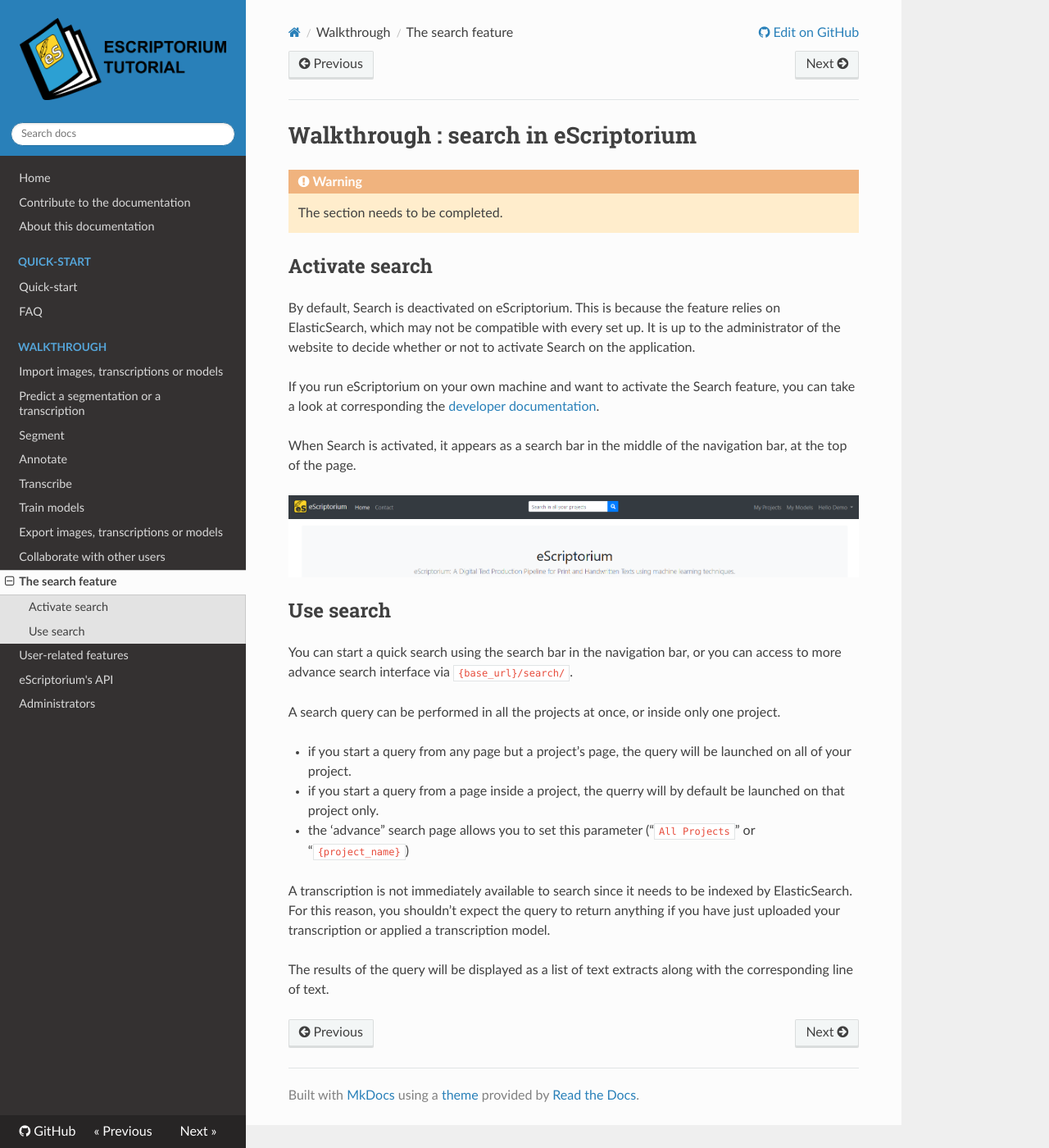
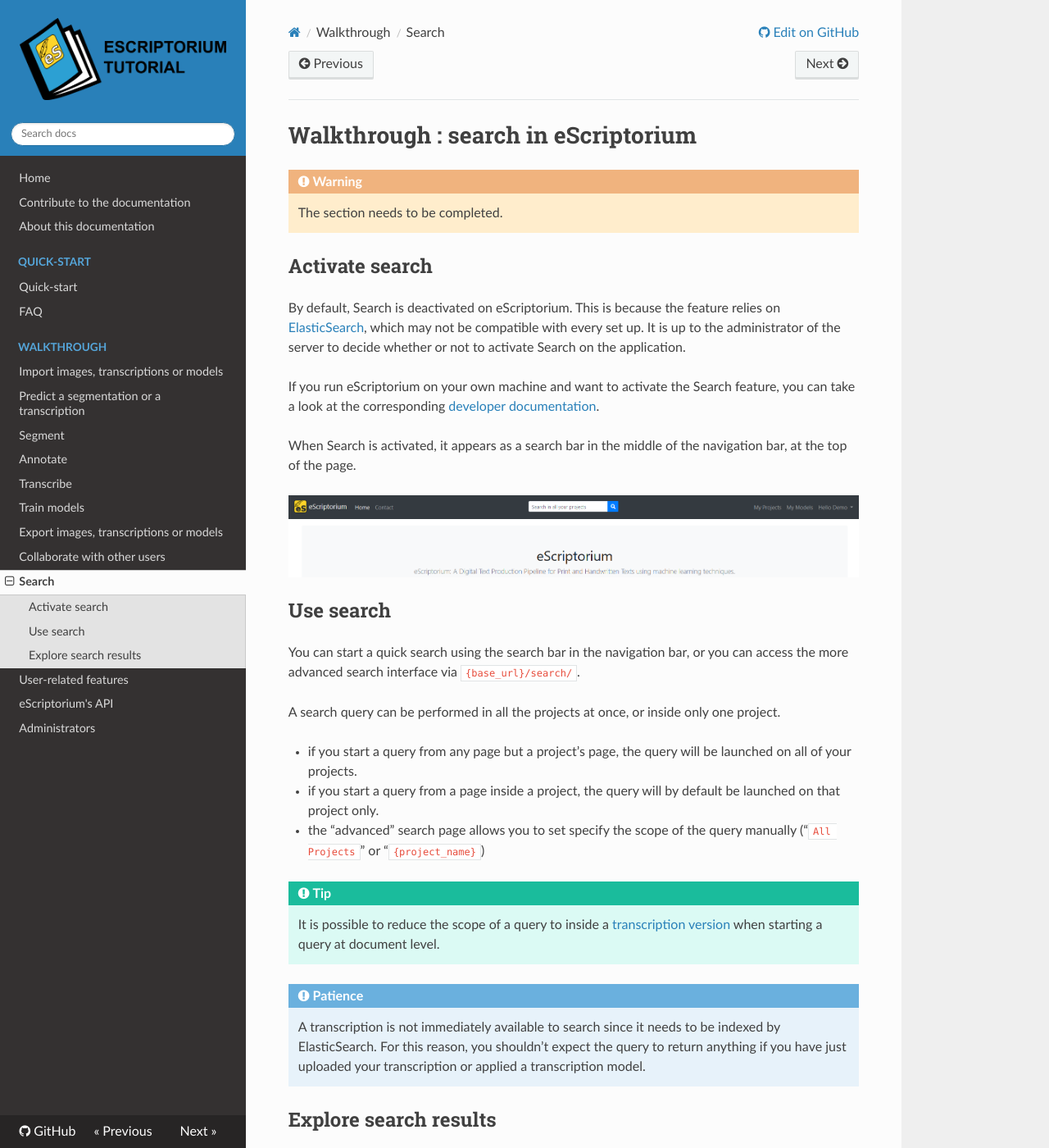
Before and after one commit to alix-tz/escriptorium-documentation, an MkDocs documentation site: the page built from docs/walkthrough_search.md, in a window 1280 px wide and 1400 px high. Shown: the whole window at 82% size. Built offline with MkDocs 1.6.1, drawn with Linux system fonts in a browser that asks for light colours; nearby versions of some CDN libraries.

Commit message:
minor editions on search I need to have access to a working implementation of search...

```diff
--- a/docs/walkthrough_search.md
+++ b/docs/walkthrough_search.md
@@ -13,9 +13,9 @@
 
 ## Activate search
 
-By default, Search is deactivated on eScriptorium. This is because the feature relies on ElasticSearch, which may not be compatible with every set up. It is up to the administrator of the website to decide whether or not to activate Search on the application.
+By default, Search is deactivated on eScriptorium. This is because the feature relies on [ElasticSearch](https://www.elastic.co/fr/elasticsearch/), which may not be compatible with every set up. It is up to the administrator of the server to decide whether or not to activate Search on the application.
 
-If you run eScriptorium on your own machine and want to activate the Search feature, you can take a look at corresponding the [developer documentation](https://gitlab.com/scripta/escriptorium/-/wikis/Environment-variables#search-with-elasticsearch-).
+If you run eScriptorium on your own machine and want to activate the Search feature, you can take a look at the corresponding [developer documentation](https://gitlab.com/scripta/escriptorium/-/wikis/Environment-variables#search-with-elasticsearch-).
 
 When Search is activated, it appears as a search bar in the middle of the navigation bar, at the top of the page.
 
@@ -23,16 +23,23 @@
 
 ## Use search
 
-You can start a quick search using the search bar in the navigation bar, or you can access to more advance search interface via `{base_url}/search/`.
+You can start a quick search using the search bar in the navigation bar, or you can access the more advanced search interface via `{base_url}/search/`.
 
 A search query can be performed in all the projects at once, or inside only one project.
 
-- if you start a query from any page but a project's page, the query will be launched on all of your project.
-- if you start a query from a page inside a project, the querry will by default be launched on that project only.
-- the 'advance" search page allows you to set this parameter ("`All Projects`" or "`{project_name}`)
+- if you start a query from any page but a project's page, the query will be launched on all of your projects.
+- if you start a query from a page inside a project, the query will by default be launched on that project only.
+- the "advanced" search page allows you to set specify the scope of the query manually ("`All Projects`" or "`{project_name}`)
 
-A transcription is not immediately available to search since it needs to be indexed by ElasticSearch. For this reason, you shouldn't expect the query to return anything if you have just uploaded your transcription or applied a transcription model.
+!!! Tip
+    It is possible to reduce the scope of a query to inside a [transcription version](walkthrough_transcribe.md#transcription-versions) when starting a query at document level.
+
+!!! Note "Patience"
+    A transcription is not immediately available to search since it needs to be indexed by ElasticSearch. For this reason, you shouldn't expect the query to return anything if you have just uploaded your transcription or applied a transcription model.
+
+
+## Explore search results
 
 The results of the query will be displayed as a list of text extracts along with the corresponding line of text.
 
-<!-- todo: complete this documentation once I can actually run a successfull query... -->
+<!-- todo: complete this documentation once I can actually run a successful query... -->
--- a/mkdocs.yml
+++ b/mkdocs.yml
@@ -82,7 +82,7 @@
         - "Train models": walkthrough_train.md
         - "Export images, transcriptions or models": walkthrough_export.md
         - "Collaborate with other users": walkthrough_collaborate.md
-        - "The search feature": walkthrough_search.md
+        - "Search": walkthrough_search.md
         - "User-related features": walkthrough_users.md
         - "eScriptorium's API": walkthrough_api.md
         - "Administrators": walkthrough_administrators.md
```
